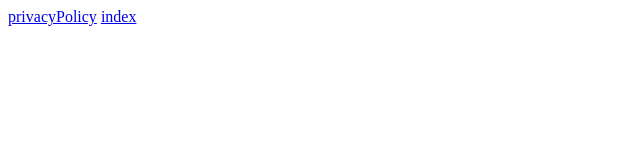
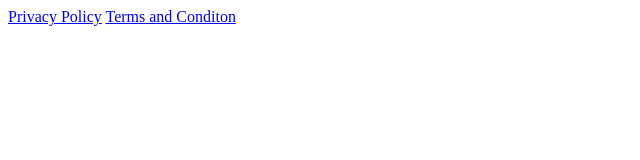
Before and after one commit to Spectragg/SpendiFi, a plain HTML site: page index.html in a window 1280 px wide. Shown: the whole page, without its empty margins (0-640 px from the left). Drawn offline with Linux system fonts and the light colour scheme.

Commit message:
Update index.html

```diff
--- a/index.html
+++ b/index.html
@@ -6,7 +6,7 @@
     <title>SpendiFi</title>
 </head>
 <body>
-    <a href="/privacyPolicy.html">privacyPolicy</a>
-    <a href="/terms&Conditon.html">index</a>
+    <a href="privacyPolicy.html">Privacy Policy</a>
+    <a href="terms&Conditon.html">Terms and Conditon</a>
 </body>
 </html>
```
